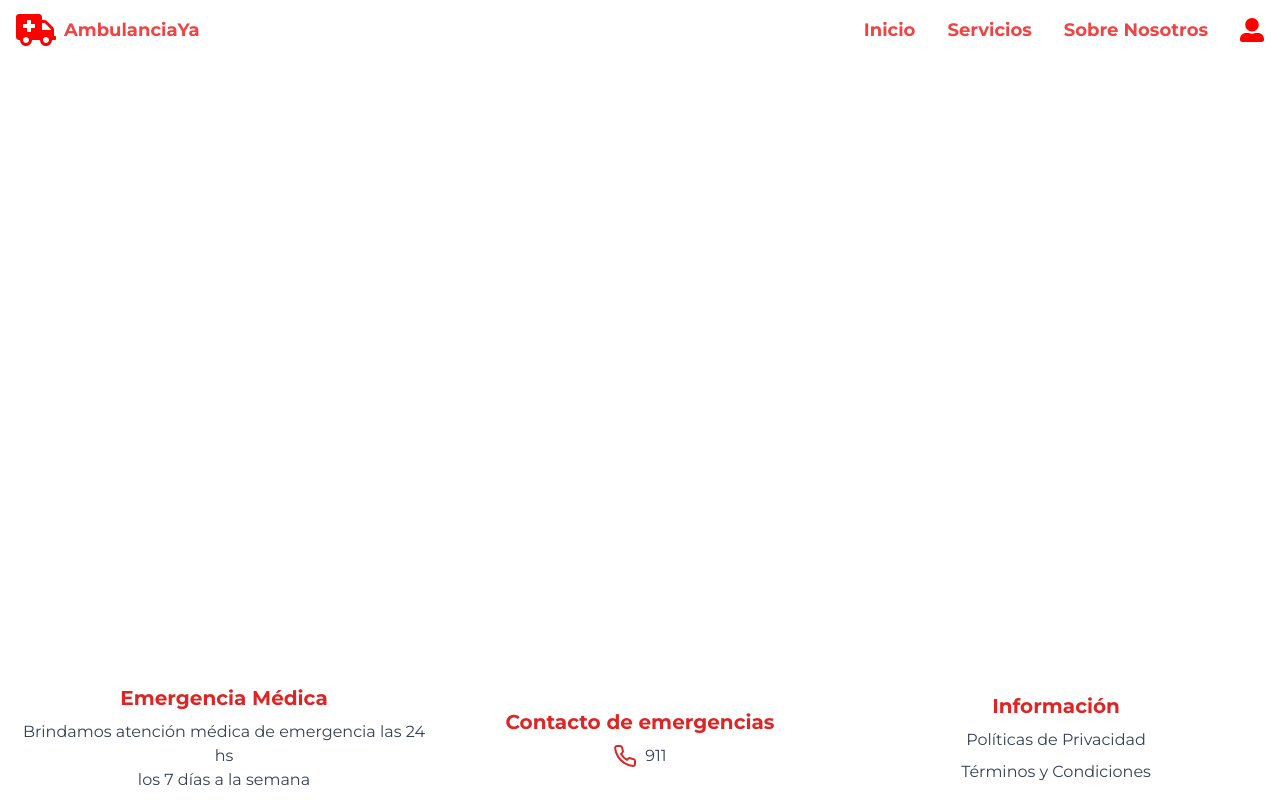
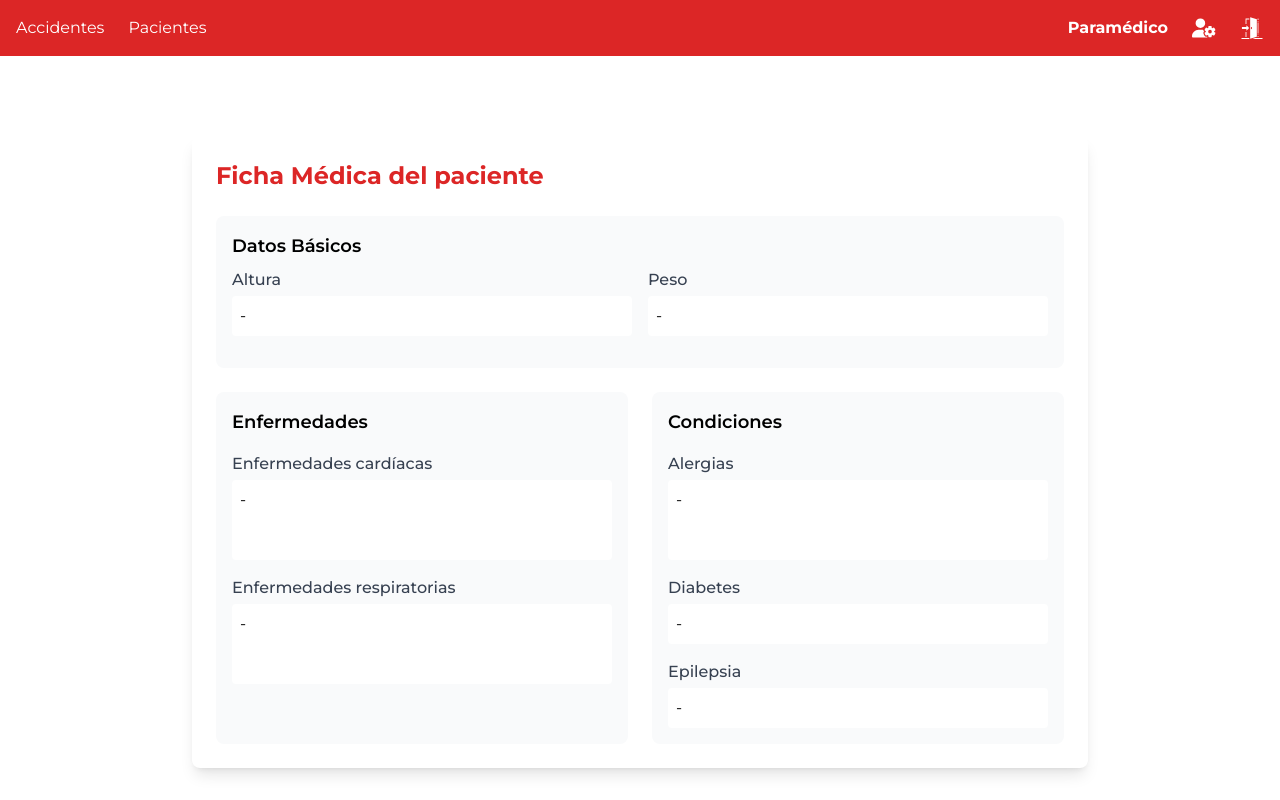
Before and after one commit to oriana-monaldi/AmbulanciaYa, a React (Vite) app: page /fichaMedica/1 in a window 1280 px wide. Built offline with nearby package versions, Linux system fonts and the light colour scheme.

Commit message:
ficha medica

```diff
--- a/src/App.jsx
+++ b/src/App.jsx
@@ -13,6 +13,7 @@ import Modificacion from './components/Administrador/Modificacion';
 import LogIn from './components/LogIn';
 import Reporte from './components/Administrador/Reporte';
 import PanelUsuario from './components/Administrador/PanelUsuario';
+import FichaMedica from './components/Administrador/FichaMedica';
 
 const AppContent = () => {
     const location = useLocation();
@@ -22,6 +23,7 @@ const AppContent = () => {
         location.pathname.includes('/alta-') ||
         location.pathname.includes('/modificacion-') ||
         location.pathname.includes('/panelUsuario') ||
+        location.pathname.includes('/fichaMedica') ||
         location.pathname === '/alta-reporte';
 
     return (
@@ -51,6 +53,7 @@ const AppContent = () => {
                     <Route path="/modificacion-paciente/:id" element={<Modificacion tipo="paciente" />} />
                     <Route path="/alta-reporte/:id" element={<Reporte />} />
                     <Route path="/panelUsuario" element={<PanelUsuario />} />
+                    <Route path="/fichaMedica/:id" element={<FichaMedica />} />
                 </Routes>
             </div>
             {!isAdminRoute && <Footer className="flex-shrink-0" />}
--- /dev/null
+++ b/src/components/Administrador/FichaMedica.jsx
@@ -0,0 +1,65 @@
+import React from 'react';
+
+function FichaMedica() {
+    return (
+        <div className="flex h-full justify-center pt-20">
+            <div className="mx-auto w-full max-w-4xl rounded-lg bg-white p-6 shadow-lg">
+                <div className="mb-6 flex items-start justify-between">
+                    <h2 className="text-2xl font-bold text-red-600">Ficha Médica del paciente</h2>
+                </div>
+
+                <div className="space-y-6">
+                    <div className="rounded-lg bg-gray-50 p-4">
+                        <h3 className="mb-2 text-lg font-semibold">Datos Básicos</h3>
+                        <div className="grid grid-cols-2 gap-4">
+                            <div className="mb-4">
+                                <p className="mb-1 font-medium text-gray-700">Altura</p>
+                                <p className="rounded bg-white p-2">-</p>
+                            </div>
+                            <div className="mb-4">
+                                <p className="mb-1 font-medium text-gray-700">Peso</p>
+                                <p className="rounded bg-white p-2">-</p>
+                            </div>
+                        </div>
+                    </div>
+
+                    <div className="grid grid-cols-1 gap-6 md:grid-cols-2">
+                        <div className="rounded-lg bg-gray-50 p-4">
+                            <h3 className="mb-4 text-lg font-semibold ">Enfermedades</h3>
+                            <div className="space-y-4">
+                                <div className="mb-4">
+                                    <p className="mb-1 font-medium text-gray-700">Enfermedades cardíacas</p>
+                                    <p className="rounded bg-white p-2 h-20">-</p>
+                                </div>
+                                <div className="mb-4">
+                                    <p className="mb-1 font-medium text-gray-700">Enfermedades respiratorias</p>
+                                    <p className="rounded bg-white p-2 h-20">-</p>
+                                </div>
+                            </div>
+                        </div>
+
+                        <div className="rounded-lg bg-gray-50 p-4">
+                            <h3 className="mb-4 text-lg font-semibold">Condiciones</h3>
+                            <div className="space-y-4">
+                                <div className="mb-4">
+                                    <p className="mb-1 font-medium text-gray-700">Alergias</p>
+                                    <p className="rounded bg-white p-2 h-20" >-</p>
+                                </div>
+                                <div className="mb-4">
+                                    <p className="mb-1 font-medium text-gray-700">Diabetes</p>
+                                    <p className="rounded bg-white p-2">-</p>
+                                </div>
+                                <div className="mb-4">
+                                    <p className="mb-1 font-medium text-gray-700">Epilepsia</p>
+                                    <p className="rounded bg-white p-2">-</p>
+                                </div>
+                            </div>
+                        </div>
+                    </div>
+                </div>
+            </div>
+        </div>
+    );
+}
+
+export default FichaMedica;
--- a/src/components/Administrador/Tabla.jsx
+++ b/src/components/Administrador/Tabla.jsx
@@ -283,6 +283,18 @@ const Tabla = () => {
                                                         REPORTE
                                                     </Link>
                                                 )}
+                                                {tipo === 'paciente' && !item.reporte && (
+                                                    <Link
+                                                        to={`/fichaMedica/${itemId}`}
+                                                        state={{
+                                                            direccion: item.direccion,
+                                                            itemData: item,
+                                                        }}
+                                                        className="font-medium text-red-600"
+                                                    >
+                                                        FICHA MEDICA
+                                                    </Link>
+                                                )}
                                             </div>
                                         </td>
                                     </tr>
```
